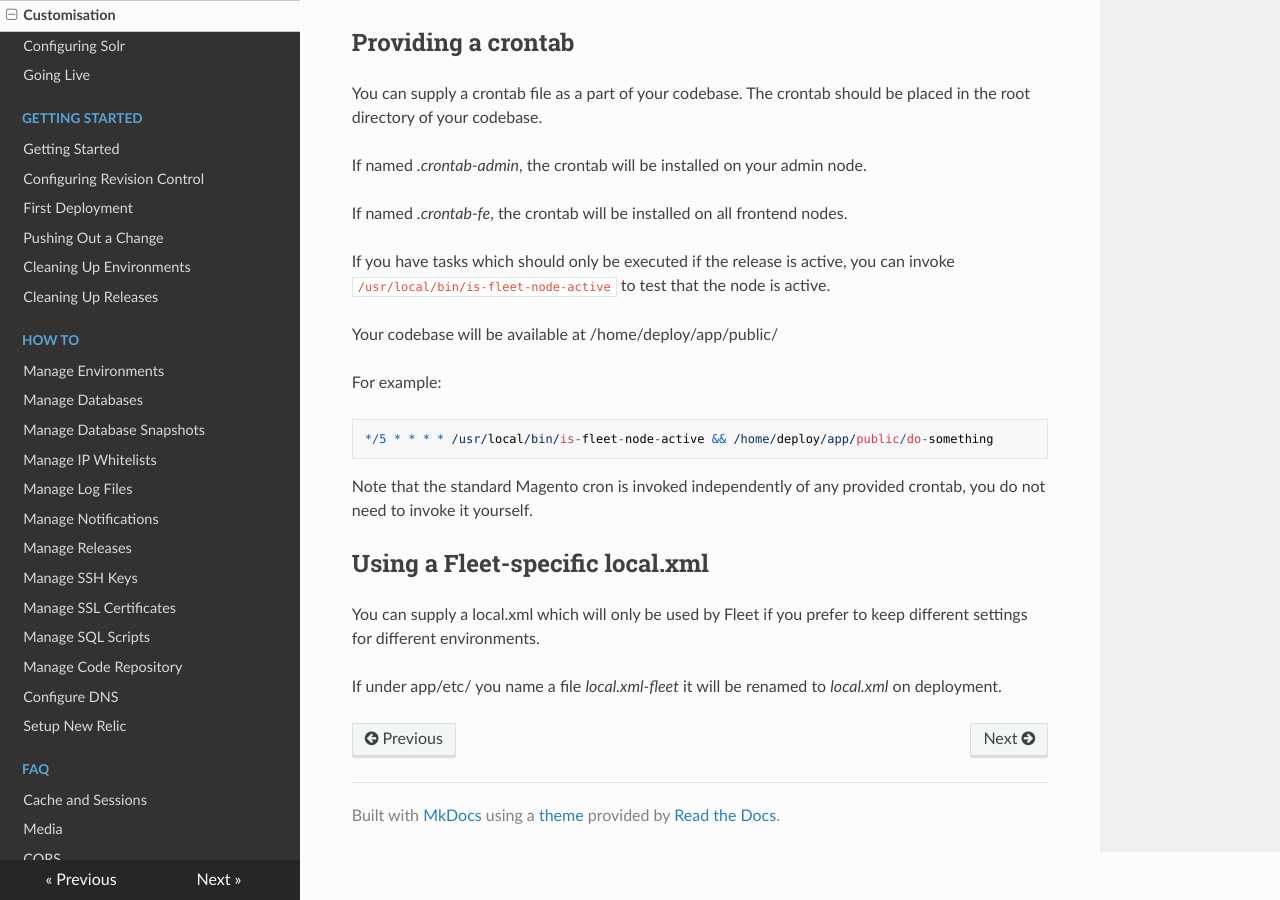
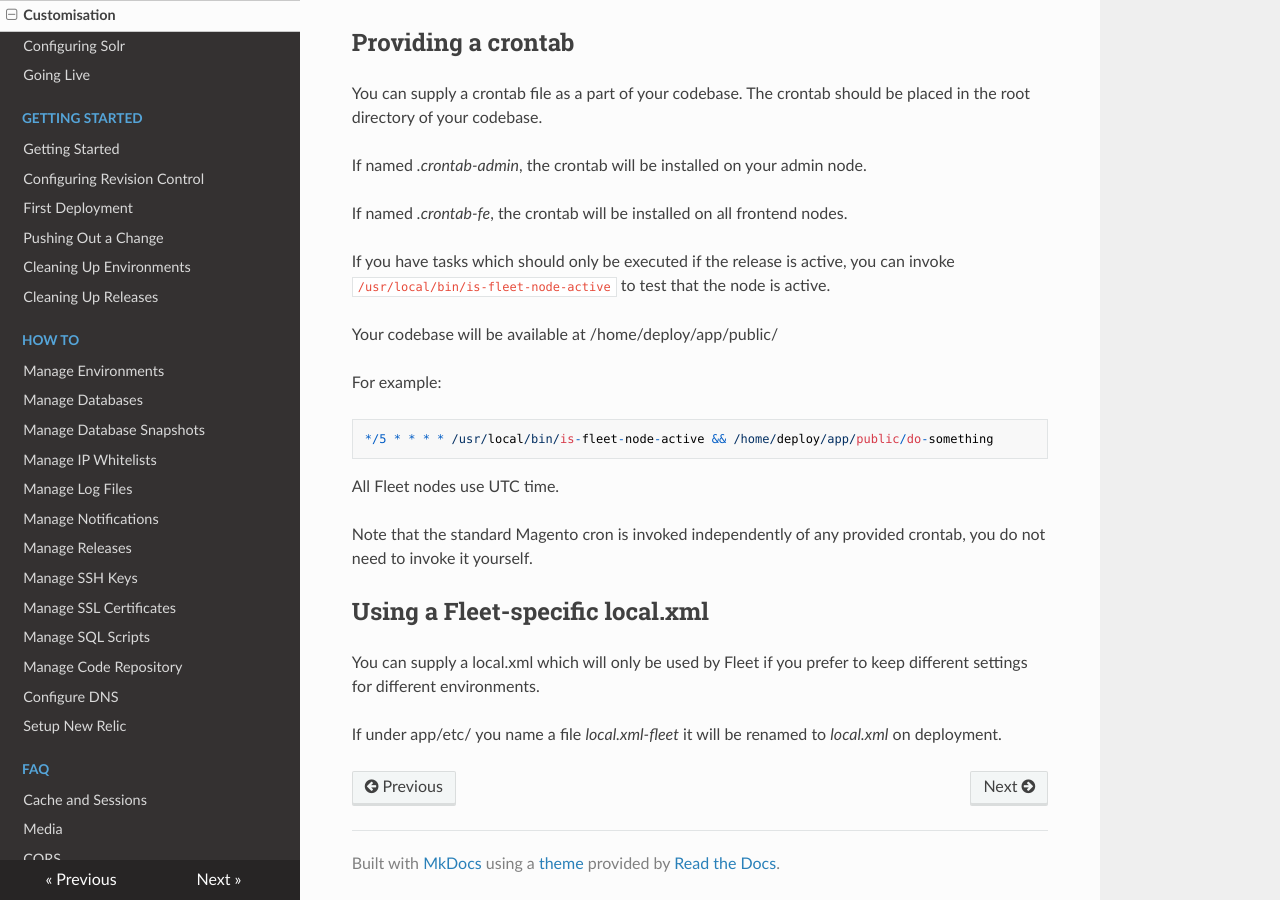
Before and after one commit to anchor/fleet-magento-docs, an MkDocs documentation site: the page built from docs/configuring-magento-for-fleet/customisation.md, in a window 1280 px wide and 900 px high, scrolled down 1167 px. Built offline with MkDocs 1.6.1, drawn with Linux system fonts in a browser that asks for light colours; nearby versions of some CDN libraries; old or Windows-style settings are respelled for this version of MkDocs.

Commit message:
Add note that Fleet runs on UTC to crontab docs

````diff
--- a/docs/configuring-magento-for-fleet/customisation.md
+++ b/docs/configuring-magento-for-fleet/customisation.md
@@ -78,6 +78,8 @@ For example:
 */5 * * * * /usr/local/bin/is-fleet-node-active && /home/deploy/app/public/do-something
 ```
 
+All Fleet nodes use UTC time.
+
 Note that the standard Magento cron is invoked independently of any provided crontab, you do not need to invoke it yourself.
 
 Using a Fleet-specific local.xml
````
